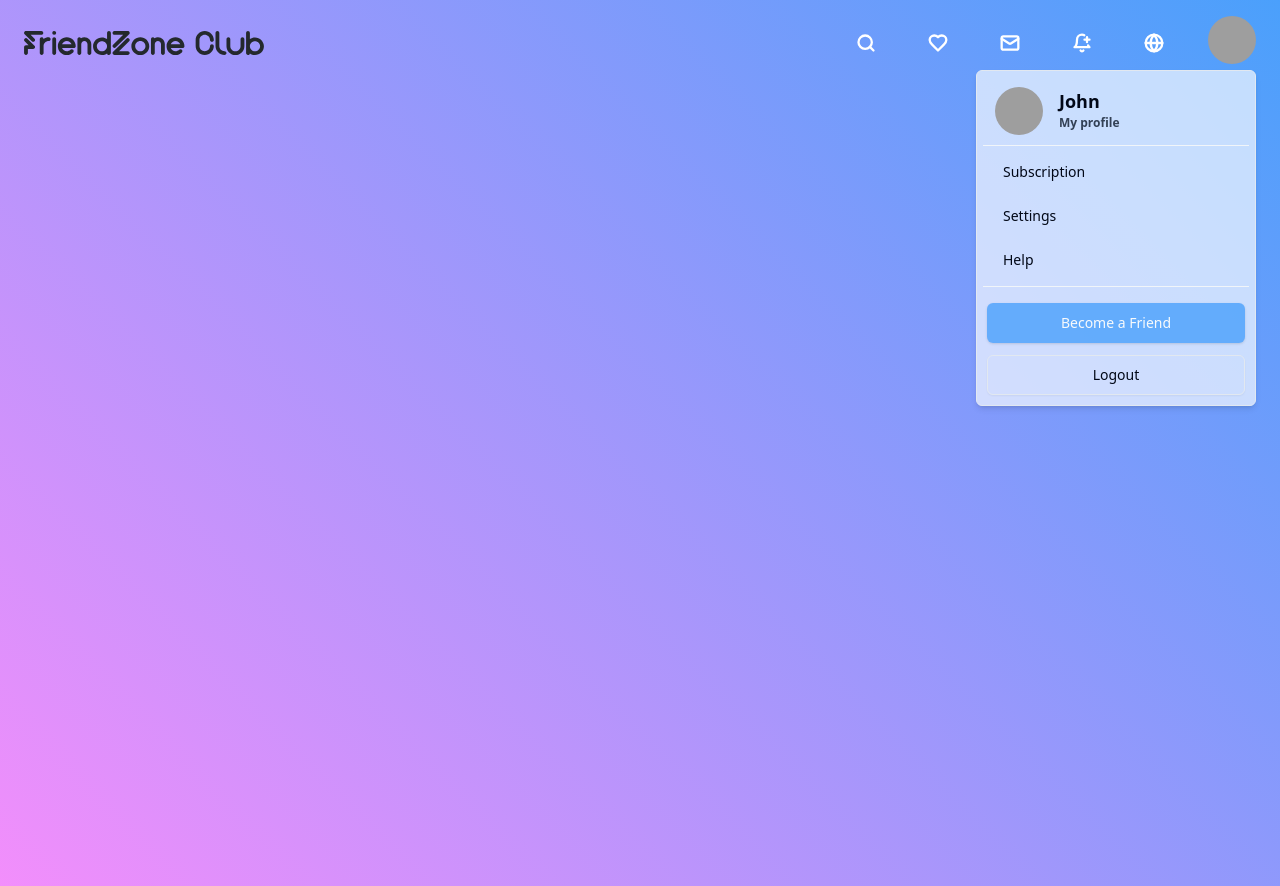
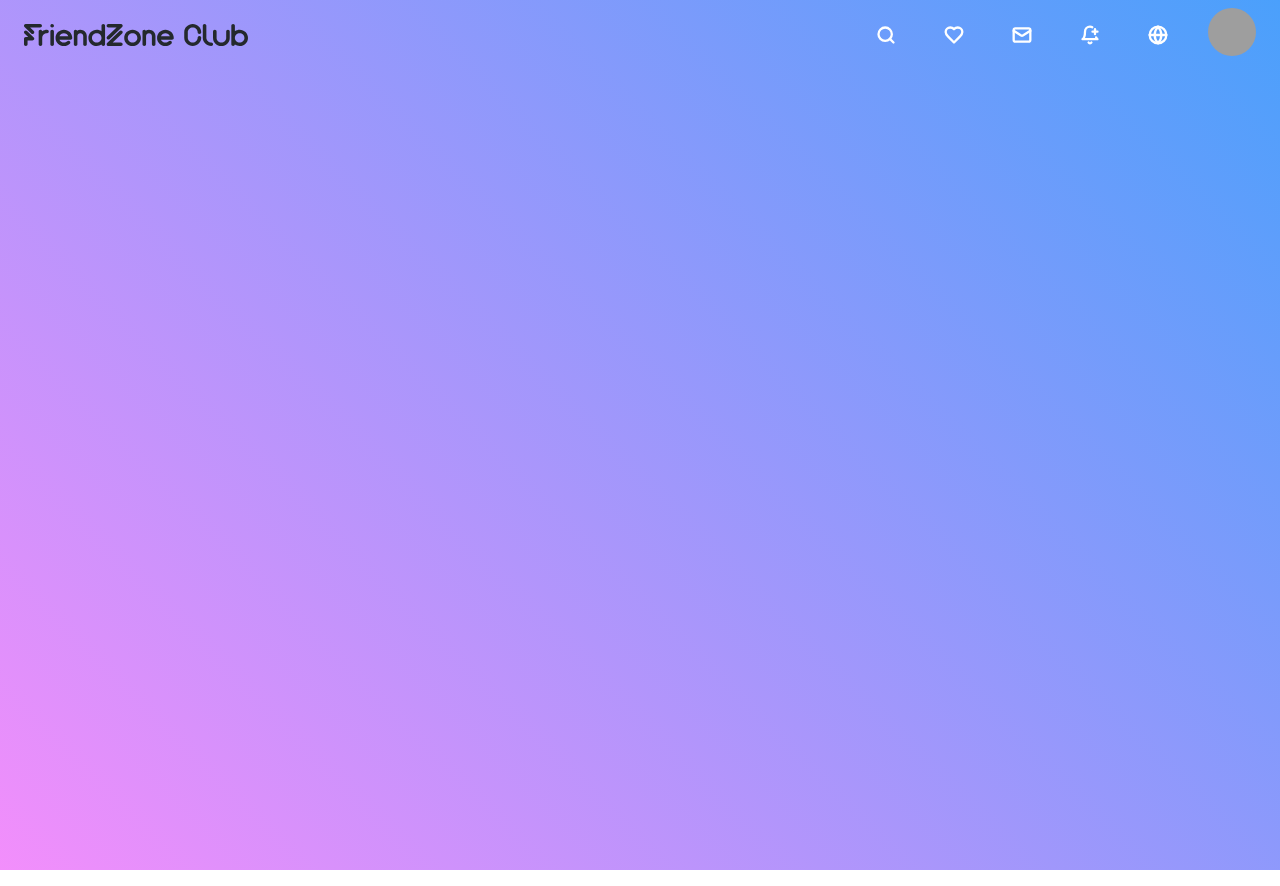
Before and after one commit to villagef/friendzone_club, a Next.js app: page / in a window 1280 px wide. Both pictures are taken after a click on the button 1232 px from the left and 40 px from the top of the page. Built offline with nearby package versions, Linux system fonts and the light colour scheme; grey boxes are pictures that could not be loaded.

Commit message:
feat: modify nav profile popup

```diff
--- a/components/Navbar/Nav.tsx
+++ b/components/Navbar/Nav.tsx
@@ -7,11 +7,18 @@ import Profile from "./Profile";
 
 export default function Nav() {
   return (
-    <div className="hidden w-full max-w-screen-2xl flex-col items-center justify-between px-6 py-4 sm:flex sm:flex-row">
+    <div className="hidden w-full max-w-screen-2xl flex-col items-center justify-between px-6 py-2 sm:flex sm:flex-row">
       <Link href={"/"}>
-        <Image src="/logo.svg" alt="Logo" width={240} height={24} priority />
+        <Image
+          src="/logo.svg"
+          alt="Logo"
+          width={240}
+          height={24}
+          priority
+          className="pr-4"
+        />
       </Link>
-      <ul className="mt-8 flex items-center gap-x-6 sm:mt-0 sm:gap-x-9">
+      <ul className="mt-8 flex items-center sm:mt-0 sm:gap-x-5 md:gap-x-8">
         {Object.values(navbarConfig).map(props => (
           <NavLink key={props.name} {...props} />
         ))}
--- a/components/Navbar/Profile.tsx
+++ b/components/Navbar/Profile.tsx
@@ -1,12 +1,10 @@
 import { useState } from "react";
 import Link from "next/link";
-import { useRouter } from "next/navigation";
 import {
   DropdownMenu,
   DropdownMenuContent,
   DropdownMenuGroup,
   DropdownMenuItem,
-  DropdownMenuLabel,
   DropdownMenuSeparator,
   DropdownMenuTrigger,
 } from "@/components/ui/dropdown-menu";
@@ -17,13 +15,8 @@ import { Button } from "../ui/button";
 
 export default function Profile() {
   const [open, setOpen] = useState(false);
-  const router = useRouter();
   const { profile, settings, subscription, help, becomeFriend, logout } =
     subNavbarConfig;
-
-  const handleLogout = () => {
-    router.push("/");
-  };
 
   return (
     <li>
@@ -33,38 +26,36 @@ export default function Profile() {
             <UserAvatar />
           </Button>
         </DropdownMenuTrigger>
-        <DropdownMenuContent align="end" className="w-[280px]">
+        <DropdownMenuContent align="end" className="hidden w-[280px] sm:block">
           <Link href={profile.href}>
-            <DropdownMenuLabel className="flex">
+            <DropdownMenuItem className="flex">
               <UserAvatar />
               <div className="px-2">
-                <span className="my-0 py-0 pl-2 text-lg">John</span>
-                <p className="my-0 py-0 pl-2 text-xs text-slate-700">
+                <span className="my-0 py-0 pl-2 text-lg font-medium">John</span>
+                <p className="my-0 py-0 pl-2 text-xs font-normal">
                   {profile.name}
                 </p>
               </div>
-            </DropdownMenuLabel>
+            </DropdownMenuItem>
           </Link>
           <DropdownMenuSeparator />
           <DropdownMenuGroup>
-            <DropdownMenuItem>
-              <ProfileLink {...subscription} />
-            </DropdownMenuItem>
-            <DropdownMenuItem>
-              <ProfileLink {...settings} />
-            </DropdownMenuItem>
-            <DropdownMenuItem>
-              <ProfileLink {...help} />
-            </DropdownMenuItem>
+            <ProfileLink {...subscription} />
+            <ProfileLink {...settings} />
+            <ProfileLink {...help} />
             <DropdownMenuSeparator />
             <Link href={becomeFriend.href}>
-              <Button variant="primary" size={"xl"} className="my-3">
-                {becomeFriend.name}
-              </Button>
+              <DropdownMenuItem className="my-3 p-0">
+                <Button variant="primary" size={"xl"} className="m-0">
+                  {becomeFriend.name}
+                </Button>
+              </DropdownMenuItem>
             </Link>
-            <Button variant="outline" size={"xl"} onClick={handleLogout}>
-              {logout.name}
-            </Button>
+            <DropdownMenuSeparator />
+            <ProfileLink
+              {...logout}
+              className="py-2 font-bold text-transparent/70"
+            />
           </DropdownMenuGroup>
         </DropdownMenuContent>
       </DropdownMenu>
--- a/components/Navbar/ProfileLink.tsx
+++ b/components/Navbar/ProfileLink.tsx
@@ -1,15 +1,25 @@
 import Link from "next/link";
+import { DropdownMenuItemProps } from "@radix-ui/react-dropdown-menu";
 import { DropdownMenuItem } from "../ui/dropdown-menu";
 
-interface ProfileLinkProps {
+interface ProfileLinkProps extends DropdownMenuItemProps {
   href: string;
   name: string;
 }
 
-export default function ProfileLink({ href, name }: ProfileLinkProps) {
+export default function ProfileLink({
+  href,
+  name,
+  ...props
+}: ProfileLinkProps) {
   return (
     <Link href={href}>
-      <DropdownMenuItem className="cursor-pointer">{name}</DropdownMenuItem>
+      <DropdownMenuItem
+        className="my-1 py-2 font-medium text-primary"
+        {...props}
+      >
+        {name}
+      </DropdownMenuItem>
     </Link>
   );
 }
--- a/components/Navbar/SidebarNav.tsx
+++ b/components/Navbar/SidebarNav.tsx
@@ -50,7 +50,14 @@ export default function SidebarNav() {
         } w-full flex-row items-center justify-between px-6 py-4`}
       >
         <Link href={"/"}>
-          <Image src="/logo.svg" alt="Logo" width={240} height={24} priority />
+          <Image
+            src="/logo.svg"
+            alt="Logo"
+            width={240}
+            height={24}
+            className="pr-4"
+            priority
+          />
         </Link>
         <SheetTrigger asChild>
           <Button variant="ghost" size={"icon"} onClick={handleNavOpen}>
```
